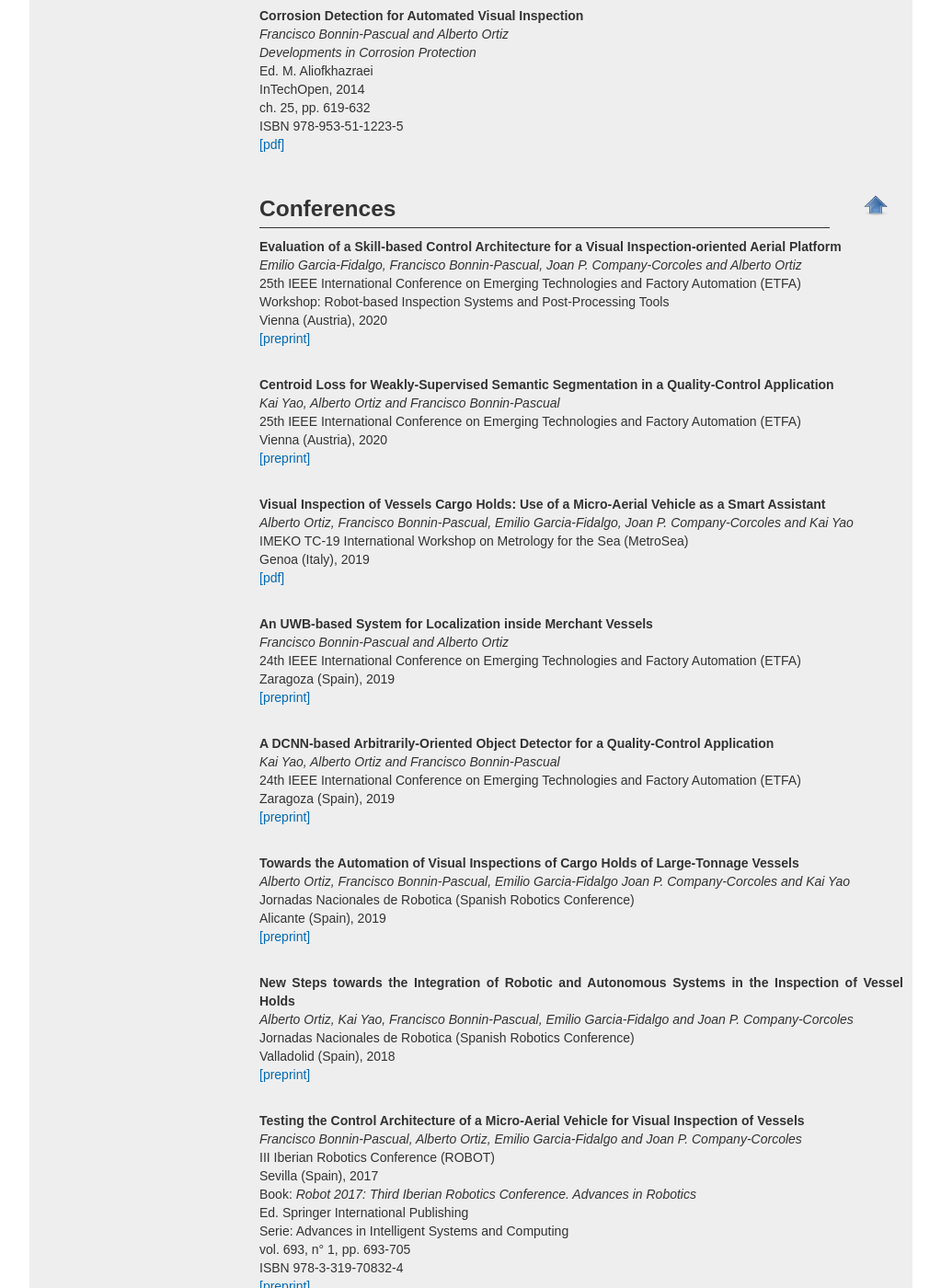
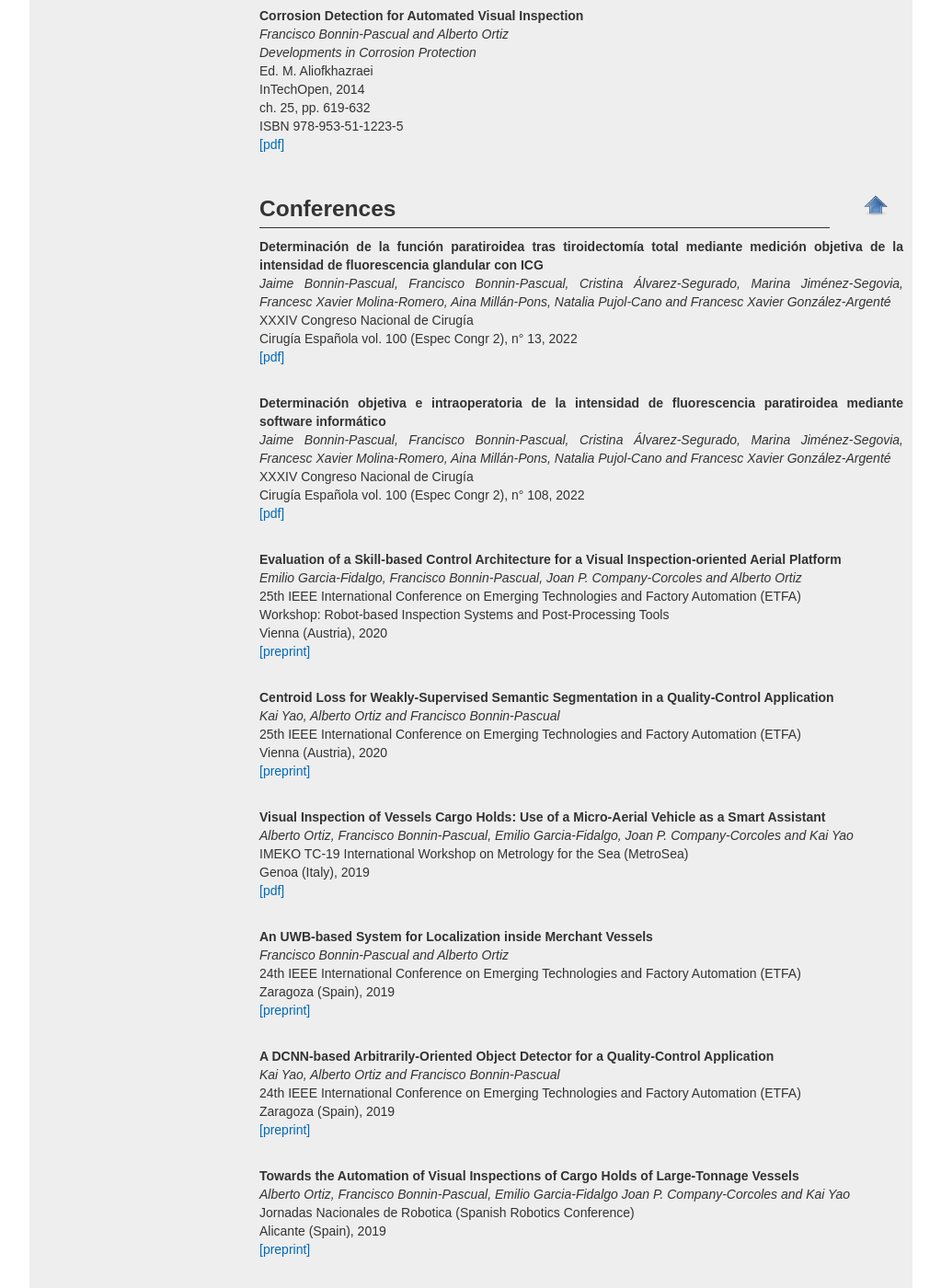
Before and after one commit to xiscobonnin/xiscobonnin.github.io, a Jekyll site: the page built from publications/pubs_type.html, in a window 1280 px wide and 1400 px high, scrolled down 2457 px. Shown: the whole window at 92% size, without its empty margins (128-1151 px from the left). Built offline with Jekyll 4.4.1, drawn with Linux system fonts in a browser that asks for light colours; some of the changed text lies outside the part shown.

Commit message:
Adding CNC papers

```diff
--- a/publications/pubs_type.html
+++ b/publications/pubs_type.html
@@ -183,6 +183,22 @@ ISBN 978-953-51-1223-5<br>
 </div>
 
 <p class="text-justify">
+<strong>Determinación de la función paratiroidea tras tiroidectomía total mediante medición objetiva de la intensidad de fluorescencia glandular con ICG</strong><br>
+<em>Jaime Bonnin-Pascual, Francisco Bonnin-Pascual, Cristina Álvarez-Segurado, Marina Jiménez-Segovia, Francesc Xavier Molina-Romero, Aina Millán-Pons, Natalia Pujol-Cano and Francesc Xavier González-Argenté</em><br>
+XXXIV Congreso Nacional de Cirugía<br>
+Cirugía Española vol. 100 (Espec Congr 2), n° 13, 2022<br>
+<a href="https://www.elsevier.es/en-revista-cirugia-espanola-36-congresos-xxxiv-congreso-nacional-cirugia-149-sesion-cirugia-endocrina-7206-comunicacion-determinacion-de-la-funcion-paratiroidea-86662-pdf">[pdf]</a>
+</p><br>
+
+<p class="text-justify">
+<strong>Determinación objetiva e intraoperatoria de la intensidad de fluorescencia paratiroidea mediante software informático</strong><br>
+<em>Jaime Bonnin-Pascual, Francisco Bonnin-Pascual, Cristina Álvarez-Segurado, Marina Jiménez-Segovia, Francesc Xavier Molina-Romero, Aina Millán-Pons, Natalia Pujol-Cano and Francesc Xavier González-Argenté</em><br>
+XXXIV Congreso Nacional de Cirugía<br>
+Cirugía Española vol. 100 (Espec Congr 2), n° 108, 2022<br>
+<a href="https://www.elsevier.es/es-revista-cirugia-espanola-36-congresos-xxxiv-congreso-nacional-cirugia-149-sesion-cirugia-endocrina-7208-comunicacion-determinacion-objetiva-e-intraoperatoria-de-86757-pdf">[pdf]</a>
+</p><br>
+
+<p class="text-justify">
 <strong>Evaluation of a Skill-based Control Architecture for a Visual Inspection-oriented Aerial Platform</strong><br>
 <em>Emilio Garcia-Fidalgo, Francisco Bonnin-Pascual, Joan P. Company-Corcoles and Alberto Ortiz</em><br>
 25th IEEE International Conference on Emerging Technologies and Factory Automation (ETFA)<br>
@@ -229,6 +245,14 @@ Zaragoza (Spain), 2019<br>
 Jornadas Nacionales de Robotica (Spanish Robotics Conference)<br>
 Alicante (Spain), 2019<br>
 <a href="/static/papers/conf_JNR_Ortiz2019.pdf">[preprint]</a>
+</p><br>
+
+<p class="text-justify">
+<strong>Usos de la fluorescencia en cirugı́a endocrina</strong><br>
+<em>Jaime Bonnin-Pascual, Cristina Álvarez-Segurado, Marina Jiménez-Segovia, Francisco Bonnin-Pascual and Francesc Xavier González-Argente</em><br>
+XXXII Congreso Nacional de Cirugía<br>
+Cirugía Española vol. 96 (Espec Congr), n° 8, 2018<br>
+<a href="https://www.elsevier.es/es-revista-cirugia-espanola-36-congresos-xxxii-congreso-nacional-cirugia-77-sesion-c-endocrina-4846-comunicacion-usos-de-la-fluorescencia-en-55452-pdf">[pdf]</a>
 </p><br>
 
 <p class="text-justify">
```
Also changed, not shown: publications/index.html (+24 -0 lines).
